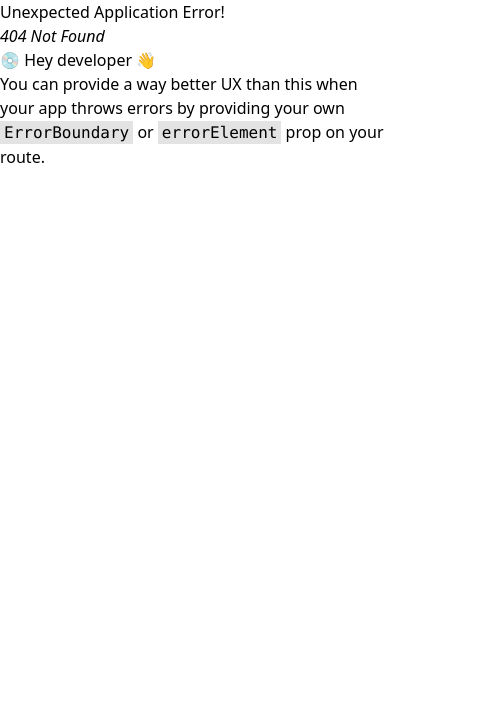
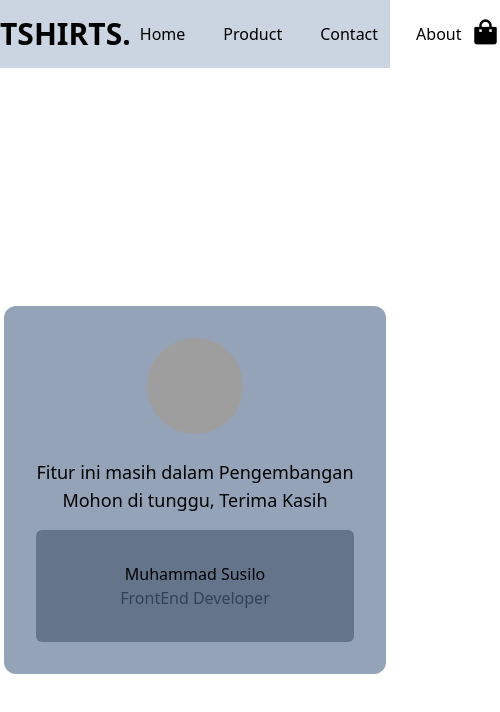
Before and after one commit to muhammadsusilo/tshirts, a React (Vite) app: page /Shop in a window 390 px wide. Before the commit this address had no page. Shown: the top 712 px of the page, 500 px wide, since content can reach past the window. Built offline with nearby package versions, Linux system fonts and the light colour scheme; grey boxes are pictures that could not be loaded.

Commit message:
home , contact, about, product and shop modification serta fixed mobile device

```diff
--- a/src/components/Fragments/AboutContainer.jsx
+++ b/src/components/Fragments/AboutContainer.jsx
@@ -14,7 +14,7 @@ const ContactUs = (e) => {
 }
 
 
-const AboutHeader = ( props ) => {
+const AboutHeader = () => {
    return (
          <div>
             <h5 className="text-5xl my-5 font-bold">About Tshirt<span>s.</span></h5>
--- a/src/components/Fragments/CartProduct.jsx
+++ b/src/components/Fragments/CartProduct.jsx
@@ -1,20 +1,22 @@
+import { Link } from "react-router-dom";
 import Button from "../Elements/Button/";
 
 const CartProduct = (props) => {
     const {children} = props;
     return (
-        <div className="w-full max-w-xs  border border-slate-200 rounded-lg shadow-md shadow-slate-200 my-5">
-            {children}
+        <div className=
+        "w-full max-w-xs border border-slate-200 rounded-lg shadow-md shadow-slate-400 my-5 flex flex-col">
+                {children}
         </div>
-    )
-}
+    );
+};
 
 const HeaderProduct = (props) => {
     const {image} = props;
     return (
-        <a href="">
-            <img src={image} alt="Product" className="p-6 rounded-t-lg"/>
-        </a>
+        <Link to="">
+            <img src={image} alt="Product" className="p-6 rounded-t-lg  object-cover"/>
+        </Link>
     )
 }
 
@@ -22,14 +24,14 @@ const  BodyProduct = (props) => {
     const {children, name} = props;
     return (
         <div className="px-4 pb-4">
-            <a href="">
+            <Link to="">
                 <h5 className="text-xl font-semibold tracking-tight text-black ">
                     {name}
                 </h5>
                 <p className="text-m text-black">
                     {children}
                 </p>
-            </a>
+            </Link>
         </div>
     )
 }
@@ -37,13 +39,47 @@ const  BodyProduct = (props) => {
 const FooterProduct = (props) =>{
     const {price} = props;
     return (
-        <div className="flex justify-between items-center px-5 pb-5">
-            <span className="text-xl font-bold text-black">Rp.{price}</span>
-            <Button >Add To Cart</Button>
+        <div className="mt-auto">
+            <div className="flex justify-between items-center px-5 pb-5">
+                <span className="text-xl font-bold text-black">Rp.{price}</span>
+                <Button color="bg-blue-500">Add to Cart</Button>
+            </div>
         </div>
     )
 }
 
+const ShopProduct = () => {
+    return (
+        <div className="flex justify-center items-center min-h-screen">
+            <figure class="md:flex bg-slate-400 rounded-xl p-8">
+            <img
+            className="object-cover"
+            class="w-24 h-24 md:w-48 md:h-auto md:rounded-none rounded-full mx-auto"
+            src="https://img.freepik.com/premium-vector/coding-programming-concept-women-working-laptop-mobile-screen-developing-programs-technologies-cartoon-developers-doing-tasks-coding-software-devices-vector-illustration_461812-1267.jpg?w=740"
+            alt="" width="384" height="512"
+            />
+            <div class="pt-6 md:p-8 text-center md:text-left space-y-4">
+                <blockquote>
+                    <p class="text-lg font-medium">
+                        Fitur ini masih dalam Pengembangan <br />
+                        Mohon di tunggu, Terima Kasih
+                    </p>
+                </blockquote>
+                <figcaption class="font-medium bg-slate-500 px-5 py-8 rounded-md">
+                    <div class="text-white-900  ">
+                        Muhammad Susilo
+                    </div>
+                    <div class="text-slate-700 ">
+                        FrontEnd Developer
+                    </div>
+                </figcaption>
+            </div>
+            </figure>
+        </div>
+    )
+};
+
+CartProduct.ShopProduct = ShopProduct;
 CartProduct.HeaderProduct = HeaderProduct ;
 CartProduct.BodyProduct = BodyProduct ;
 CartProduct.FooterProduct = FooterProduct ;
--- a/src/components/Fragments/HomeDasboard.jsx
+++ b/src/components/Fragments/HomeDasboard.jsx
@@ -35,7 +35,7 @@ function NavBar(){
          </li>
       </ul>
       {/* <Button onClick={HandleClick}>Login</Button> */}
-      <Link to="" className="text-3xl"><i class='bx bxs-shopping-bag'></i></Link>
+      <Link to="Shop" className="text-3xl"><i class='bx bxs-shopping-bag'></i></Link>
     </nav>
    )
 }
--- a/src/main.jsx
+++ b/src/main.jsx
@@ -7,6 +7,7 @@ import HomePage from './pages/Home.jsx'
 import ProductPage from './pages/Product.jsx'
 import ContactPage from './pages/Contact.jsx'
 import AboutPage from './pages/About.jsx'
+import ShopPage from './pages/Shop.jsx'
 
 const router =createBrowserRouter([
   {
@@ -25,6 +26,10 @@ const router =createBrowserRouter([
     path:"/About",
     element:<AboutPage />
   },
+  {
+    path:"/Shop",
+    element:<ShopPage />
+  },
 ])
 
 
--- a/src/pages/About.jsx
+++ b/src/pages/About.jsx
@@ -5,7 +5,7 @@ const AboutPage = () => {
    return (
       <div >
          <div className=" shadow-lg shadow-slate-400">
-         <HomeDasboard.NavBar />
+            <HomeDasboard.NavBar />
          </div>
          <div className="px-28 py-14 flex justify-center items-center gap-9">
             <AboutContainer.AboutHeader/>
--- a/src/pages/Home.jsx
+++ b/src/pages/Home.jsx
@@ -1,4 +1,3 @@
-
 import HomeDasboard from "../components/Fragments/HomeDasboard";
 import ProductPage from "./Product";
 
--- /dev/null
+++ b/src/pages/Shop.jsx
@@ -0,0 +1,15 @@
+import CartProduct from "../components/Fragments/CartProduct";
+import HomeDasboard from "../components/Fragments/HomeDasboard";
+
+const ShopPage =() => {
+   return (
+      <div>
+         <HomeDasboard.NavBar />
+         <CartProduct.ShopProduct>
+            {alert("Fitur ini Masih dalam Pengembangan")}
+         </CartProduct.ShopProduct>
+      </div>
+   )
+}
+
+export default ShopPage;
--- a/src/pages/data.js
+++ b/src/pages/data.js
@@ -8,14 +8,14 @@ export const allProduct = [{
     {
         id: 1,
         name: 'New Tshirts',
-        Description: 'Lorem ipsum dolor sit, amet consectetur adipisicing elit. Vero ab vel eum error et praesentium vitae dolorum sunt perferendis consectetur?',
+        Description: 'Lorem ipsum dolor sit, amet consectetur adipisicing elit.',
         price: 120000,
         imageId: "../../public/img/cart2.jpg",
     },
     {
         id: 2,
         name: 'New Tshirts',
-        Description: 'Lorem ipsum dolor sit, amet consectetur adipisicing elit. Vero ab vel eum error et praesentium vitae dolorum sunt perferendis consectetur?',
+        Description: 'Lorem ipsum dolor vitae dolorum sunt perferendis consectetur?',
         price: 120000,
         imageId: "../../public/img/cart2.jpg",
     },
```
